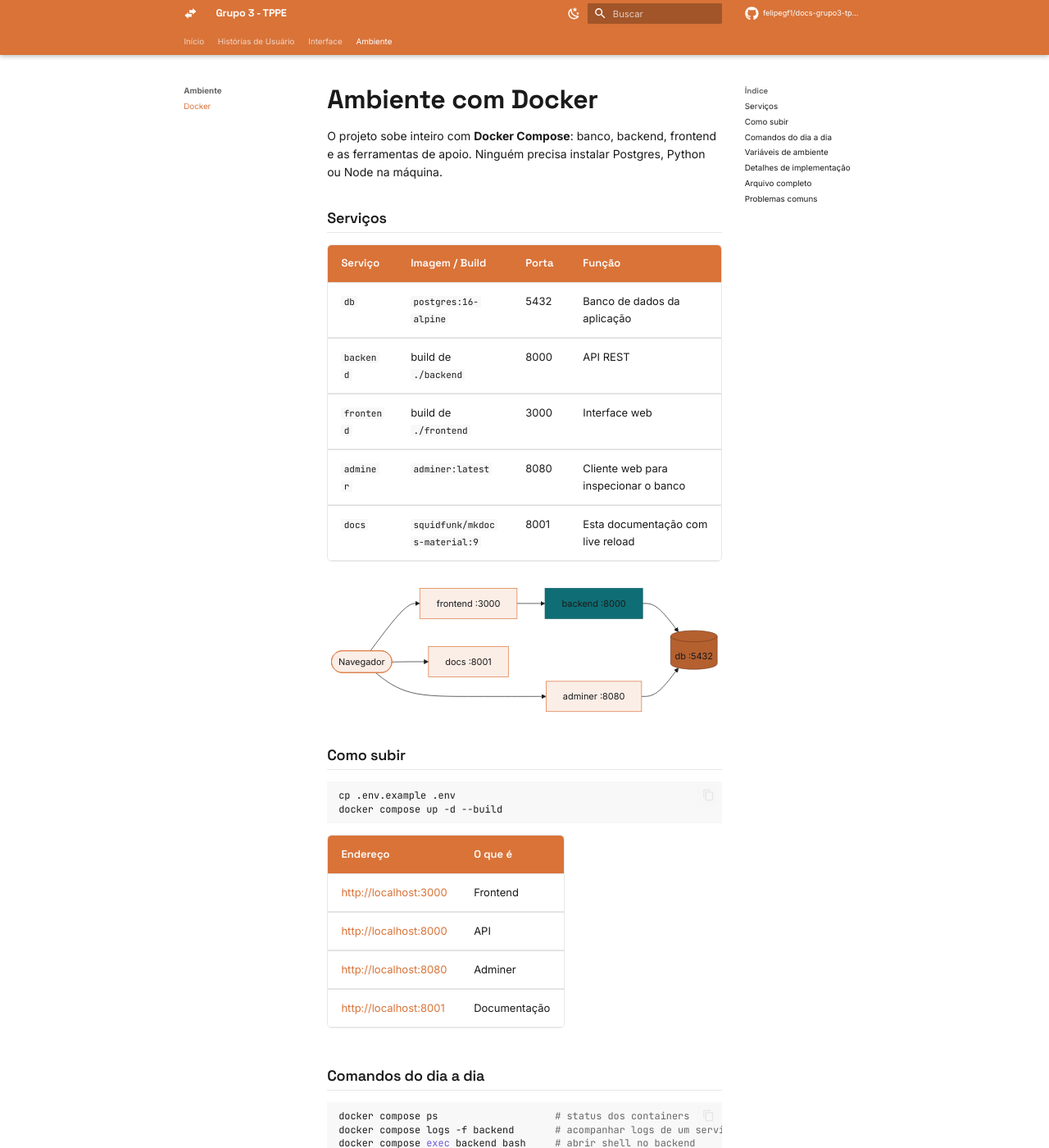
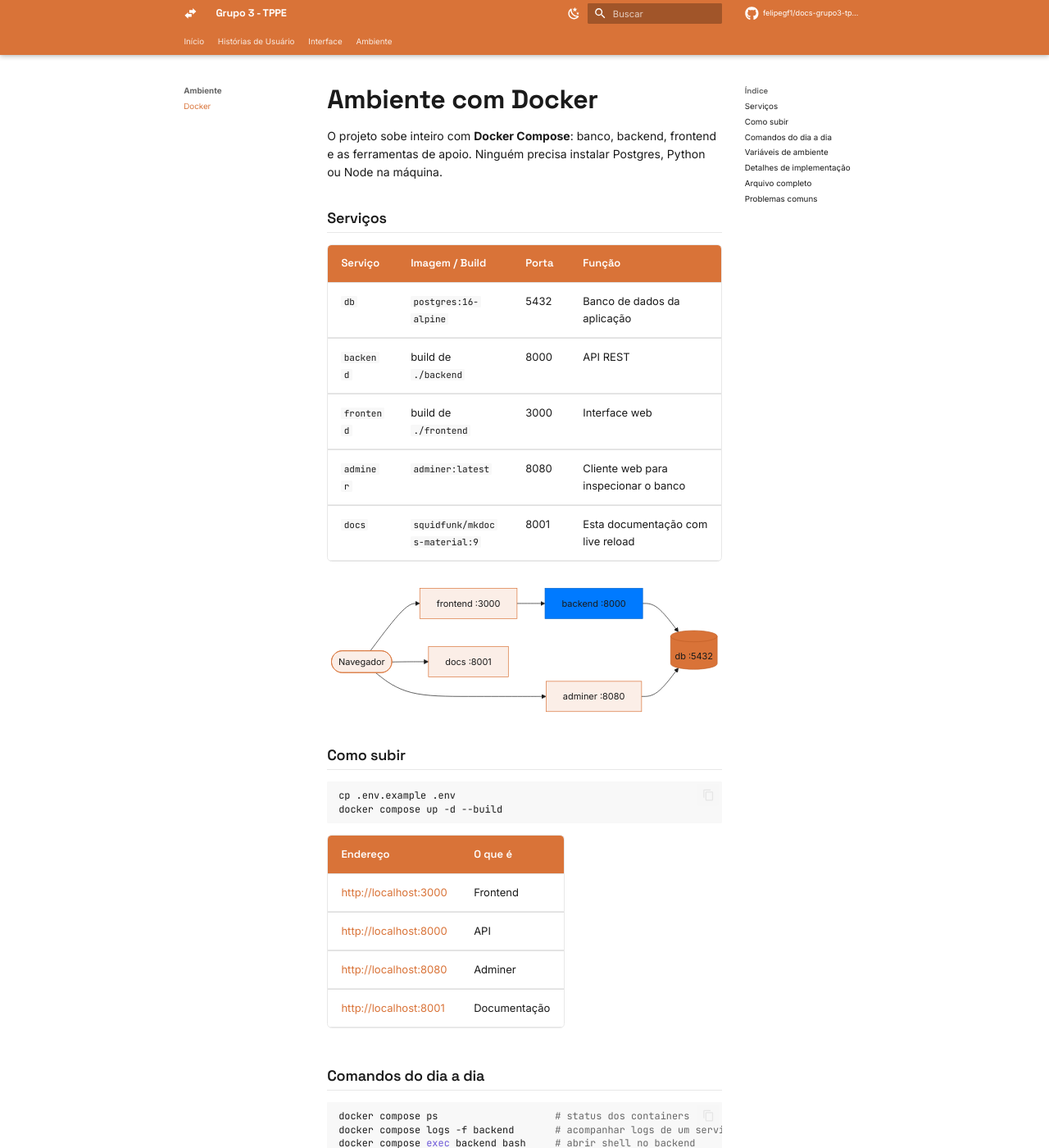
Before and after one commit to felipegf1/docs-grupo3-tppe, an MkDocs documentation site: the page built from docs/ambiente/docker.md, in a window 1280 px wide and 1400 px high. Shown: the whole window at 82% size. Built offline with MkDocs 1.6.1 and Material for MkDocs 9.7.7, drawn with Linux system fonts in a browser that asks for light colours; comment, search, counter and statistics services are not loaded.

Commit message:
ajuste na cor do pages

````diff
--- a/docs/ambiente/docker.md
+++ b/docs/ambiente/docker.md
@@ -21,8 +21,8 @@
     BE --> DB[("db :5432")]
     AD --> DB
 
-    style DB fill:#b4602f,stroke:#7b3e1f,color:#fff
-    style BE fill:#0f6e75,stroke:#0d585e,color:#fff
+    style DB fill:#D97338,stroke:#C25F27,color:#fff
+    style BE fill:#007AFF,stroke:#0062CC,color:#fff
 ```
 
 ## Como subir
--- a/docs/stylesheets/extra.css
+++ b/docs/stylesheets/extra.css
@@ -30,13 +30,13 @@
    ------------------------------------------------------------------------- */
 [data-md-color-scheme="default"] {
   /* Cores do Tema */
-  --md-primary-fg-color:        var(--primary-orange);
+  --md-primary-fg-color:        #D97338;
   --md-primary-fg-color--light: #E48B57;
-  --md-primary-fg-color--dark:  var(--primary-orange-hover);
+  --md-primary-fg-color--dark:  #D97338;
   --md-primary-bg-color:        #FFFFFF;
   --md-primary-bg-color--light: rgba(255, 255, 255, 0.7);
 
-  --md-accent-fg-color:             var(--primary-orange);
+  --md-accent-fg-color:             #D97338;
   --md-accent-fg-color--transparent: rgba(217, 115, 56, 0.12);
   --md-accent-bg-color:             #FFFFFF;
 
@@ -49,7 +49,7 @@
   --md-default-fg-color--light:    #666666;
   --md-default-fg-color--lighter:  #999999;
   --md-typeset-color:              #1A1A1A;
-  --md-typeset-a-color:            var(--primary-orange);
+  --md-typeset-a-color:            #D97338;
 
   /* Código */
   --md-code-bg-color: #F8F8F8;
@@ -64,18 +64,41 @@
   --md-footer-bg-color--dark:#0F0F0F;
 }
 
+/* Força exata da cor Laranja Abóbora no cabeçalho e abas do modo claro */
+[data-md-color-scheme="default"] .md-header,
+[data-md-color-scheme="default"] .md-tabs {
+  background-color: #D97338 !important;
+}
+
+[data-md-color-scheme="default"] .md-tabs__link {
+  color: #FFFFFF !important;
+  opacity: 0.85;
+}
+
+[data-md-color-scheme="default"] .md-tabs__link--active,
+[data-md-color-scheme="default"] .md-tabs__link:hover {
+  color: #FFFFFF !important;
+  opacity: 1;
+}
+
+[data-md-color-scheme="default"] .md-header__title,
+[data-md-color-scheme="default"] .md-header__topic,
+[data-md-color-scheme="default"] .md-header__button {
+  color: #FFFFFF !important;
+}
+
 /* -------------------------------------------------------------------------
    Modo Escuro (Dark Mode)
    ------------------------------------------------------------------------- */
 [data-md-color-scheme="slate"] {
   /* Cores do Tema */
-  --md-primary-fg-color:        var(--primary-orange);
+  --md-primary-fg-color:        #D97338;
   --md-primary-fg-color--light: #E48B57;
-  --md-primary-fg-color--dark:  var(--primary-orange-hover);
+  --md-primary-fg-color--dark:  #D97338;
   --md-primary-bg-color:        #FFFFFF;
   --md-primary-bg-color--light: rgba(255, 255, 255, 0.7);
 
-  --md-accent-fg-color:             var(--primary-orange);
+  --md-accent-fg-color:             #D97338;
   --md-accent-fg-color--transparent: rgba(217, 115, 56, 0.16);
   --md-accent-bg-color:             #0F0F0F;
 
@@ -105,7 +128,7 @@
 
 [data-md-color-scheme="slate"] .md-header,
 [data-md-color-scheme="slate"] .md-tabs {
-  background-color: #141414;
+  background-color: #141414 !important;
   border-bottom: 1px solid var(--border-color);
 }
 
@@ -179,7 +202,7 @@
 }
 
 .md-typeset .grid.cards > ul > li:hover {
-  border-color: var(--primary-orange);
+  border-color: #D97338;
   box-shadow: 0 4px 12px rgba(217, 115, 56, 0.12);
   transform: translateY(-2px);
 }
@@ -192,7 +215,7 @@
 }
 
 .md-typeset table:not([class]) th {
-  background-color: var(--primary-orange);
+  background-color: #D97338;
   color: #FFFFFF;
   font-family: var(--heading-font);
   font-weight: 600;
@@ -206,7 +229,7 @@
 
 /* Checkboxes */
 .md-typeset .task-list-control .task-list-indicator::before {
-  background-color: var(--primary-orange);
+  background-color: #D97338;
 }
 
 /* Amostras da página de Identidade Visual */
````
